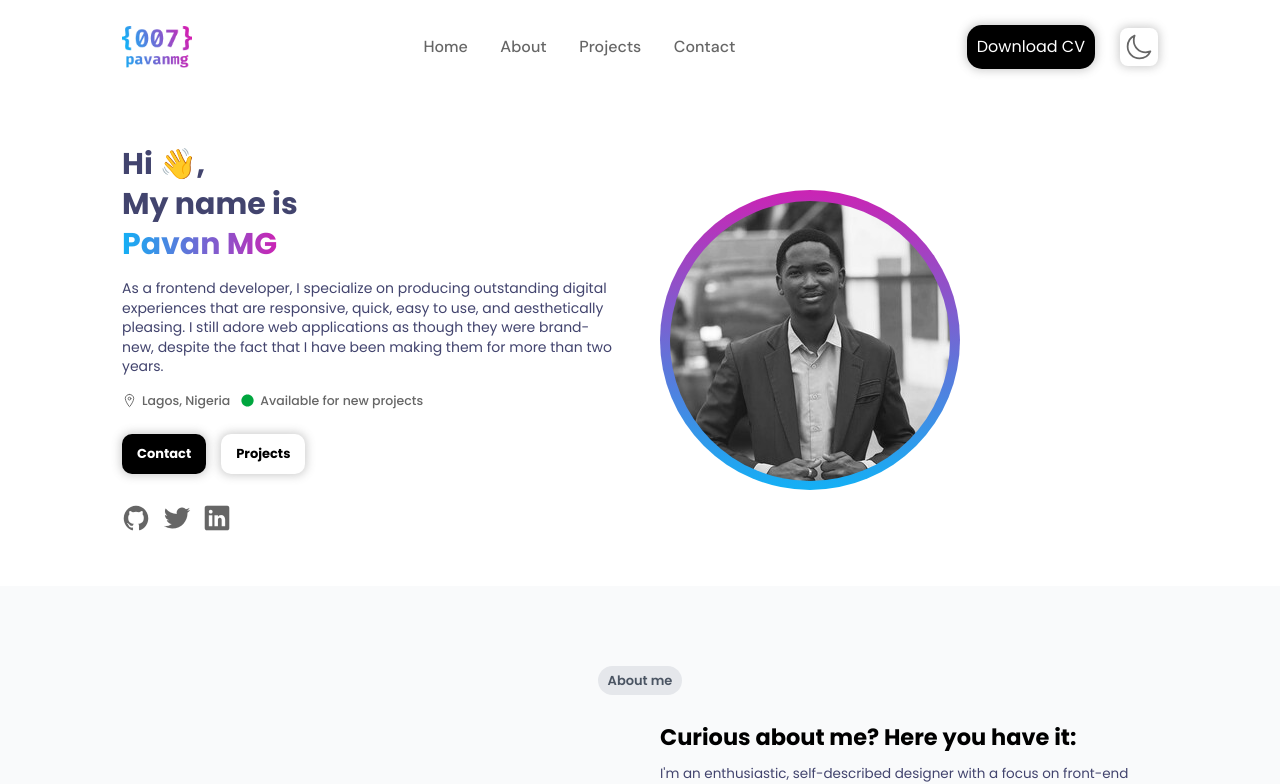
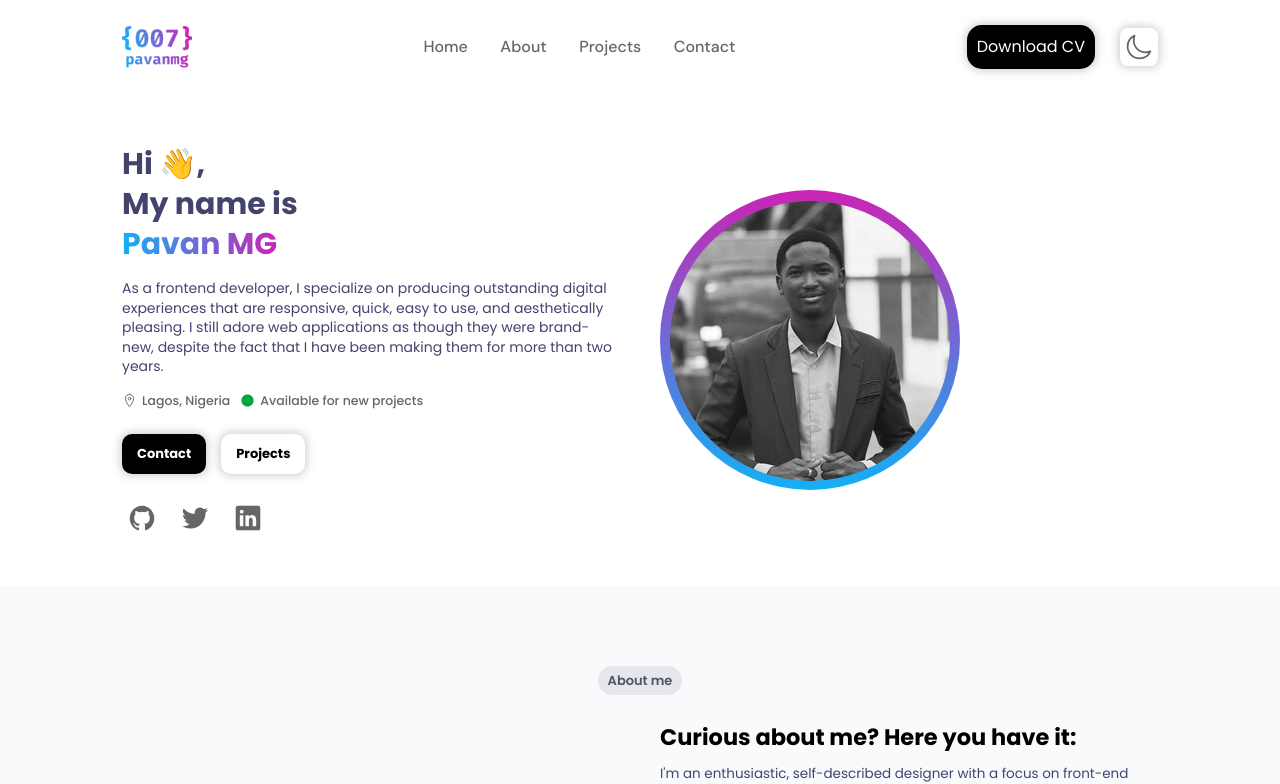
Before and after one commit to Isaacjosh23/Portfolio, a React (Vite) app: page / in a window 1280 px wide. Shown: the top 784 px of the page. Built offline with nearby package versions, Linux system fonts and the light colour scheme.

Commit message:
improved social links

```diff
--- a/package.json
+++ b/package.json
@@ -11,6 +11,7 @@
   },
   "dependencies": {
     "@tailwindcss/vite": "^4.1.12",
+    "framer-motion": "^12.23.12",
     "react": "^19.1.1",
     "react-dom": "^19.1.1",
     "tailwindcss": "^4.1.12"
--- a/src/components/molecules/GetInTouch.jsx
+++ b/src/components/molecules/GetInTouch.jsx
@@ -53,10 +53,14 @@ const GetInTouch = () => {
           <ul className="flex items-center gap-6">
             {/* Github */}
             <li>
-              <a href="https://github.com/Isaacjosh23" target="_blank">
+              <a
+                href="https://github.com/Isaacjosh23"
+                target="_blank"
+                className="text-[var(--color-solid)] hover:text-black smooth-trans"
+              >
                 <ion-icon
                   name="logo-github"
-                  className="w-[2.5rem] lg:w-[2.8rem] lg:h-[2.8rem] h-[2.5rem] text-[var(--color-solid)]"
+                  className="w-[2.5rem] lg:w-[2.8rem] lg:h-[2.8rem] h-[2.5rem] "
                 ></ion-icon>
               </a>
             </li>
@@ -66,10 +70,11 @@ const GetInTouch = () => {
               <a
                 href="https://x.com/codes_from_josh?t=0p-3oxHXbpKMiF47B1XEIg&s=09"
                 target="_blank"
+                className="text-[var(--color-solid)] hover:text-black smooth-trans"
               >
                 <ion-icon
                   name="logo-twitter"
-                  className="w-[2.5rem] lg:w-[2.8rem] lg:h-[2.8rem] h-[2.5rem]  text-[var(--color-solid)]"
+                  className="w-[2.5rem] lg:w-[2.8rem] lg:h-[2.8rem] h-[2.5rem]"
                 ></ion-icon>
               </a>
             </li>
@@ -79,10 +84,11 @@ const GetInTouch = () => {
               <a
                 href="https://www.linkedin.com/in/joshua-ebhamen-4904aa344/"
                 target="_blank"
+                className="text-[var(--color-solid)] hover:text-black smooth-trans"
               >
                 <ion-icon
                   name="logo-linkedin"
-                  className="w-[2.5rem] lg:w-[2.8rem] lg:h-[2.8rem] h-[2.5rem] text-[var(--color-solid)]"
+                  className="w-[2.5rem] lg:w-[2.8rem] lg:h-[2.8rem] h-[2.5rem]"
                 ></ion-icon>
               </a>
             </li>
--- a/src/components/molecules/Hero.jsx
+++ b/src/components/molecules/Hero.jsx
@@ -55,10 +55,14 @@ const Hero = () => {
             <ul className="flex items-center gap-5">
               {/* Github */}
               <li>
-                <a href="https://github.com/Isaacjosh23" target="_blank">
+                <a
+                  href="https://github.com/Isaacjosh23"
+                  target="_blank"
+                  className="text-[var(--color-grey)] hover:text-black smooth-trans p-2.5"
+                >
                   <ion-icon
                     name="logo-github"
-                    className="lg:w-[2.8rem] lg:h-[2.8rem] w-[2.5rem] h-[2.5rem] text-[var(--color-grey)]"
+                    className="lg:w-[2.8rem] lg:h-[2.8rem] w-[2.5rem] h-[2.5rem]"
                   ></ion-icon>
                 </a>
               </li>
@@ -68,10 +72,11 @@ const Hero = () => {
                 <a
                   href="https://x.com/codes_from_josh?t=0p-3oxHXbpKMiF47B1XEIg&s=09"
                   target="_blank"
+                  className="text-[var(--color-grey)] hover:text-black smooth-trans p-2.5"
                 >
                   <ion-icon
                     name="logo-twitter"
-                    className="lg:w-[2.8rem] lg:h-[2.8rem] w-[2.5rem] h-[2.5rem] text-[var(--color-grey)]"
+                    className="lg:w-[2.8rem] lg:h-[2.8rem] w-[2.5rem] h-[2.5rem]"
                   ></ion-icon>
                 </a>
               </li>
@@ -81,10 +86,11 @@ const Hero = () => {
                 <a
                   href="https://www.linkedin.com/in/joshua-ebhamen-4904aa344/"
                   target="_blank"
+                  className="text-[var(--color-grey)] hover:text-black smooth-trans p-2.5"
                 >
                   <ion-icon
                     name="logo-linkedin"
-                    className="lg:w-[2.8rem] lg:h-[2.8rem] w-[2.5rem] h-[2.5rem] text-[var(--color-grey)]"
+                    className="lg:w-[2.8rem] lg:h-[2.8rem] w-[2.5rem] h-[2.5rem]"
                   ></ion-icon>
                 </a>
               </li>
```
Also changed, not shown: 1 other file (tests, documents, lock files or other folders).
